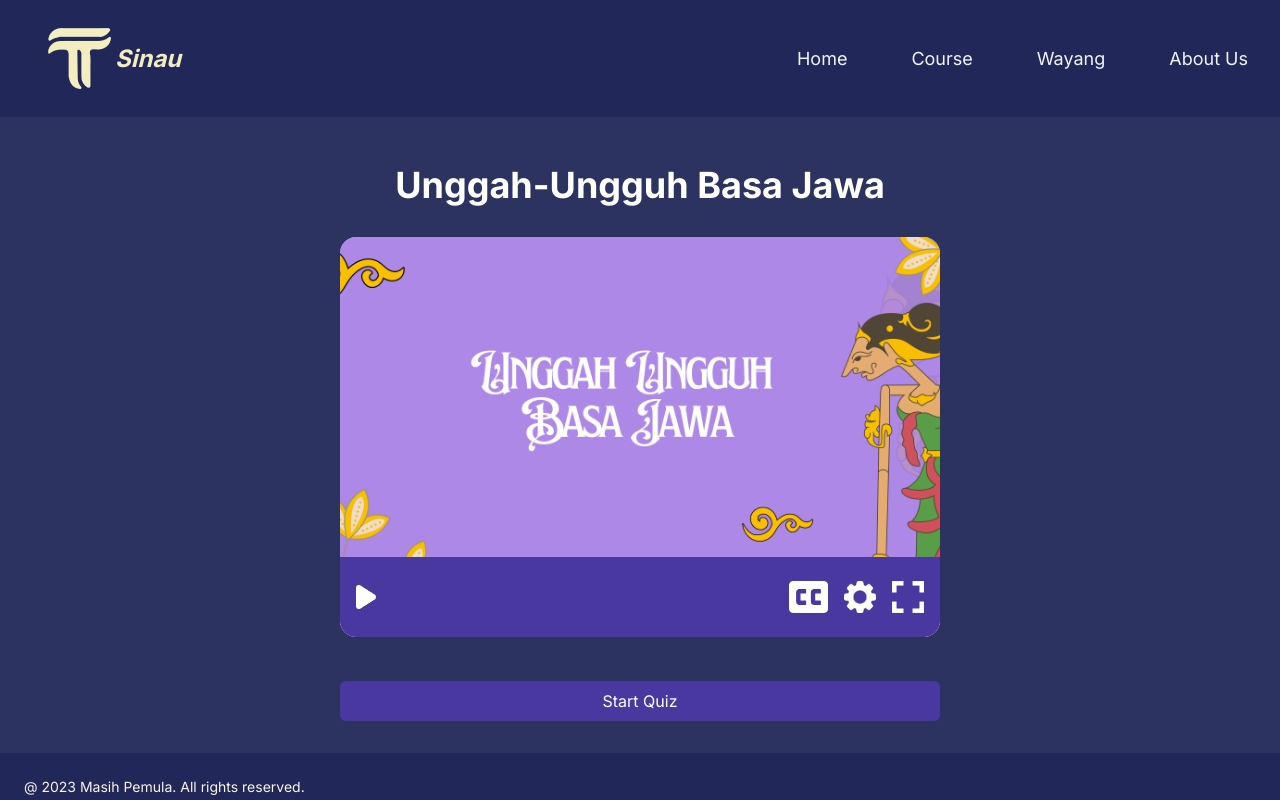
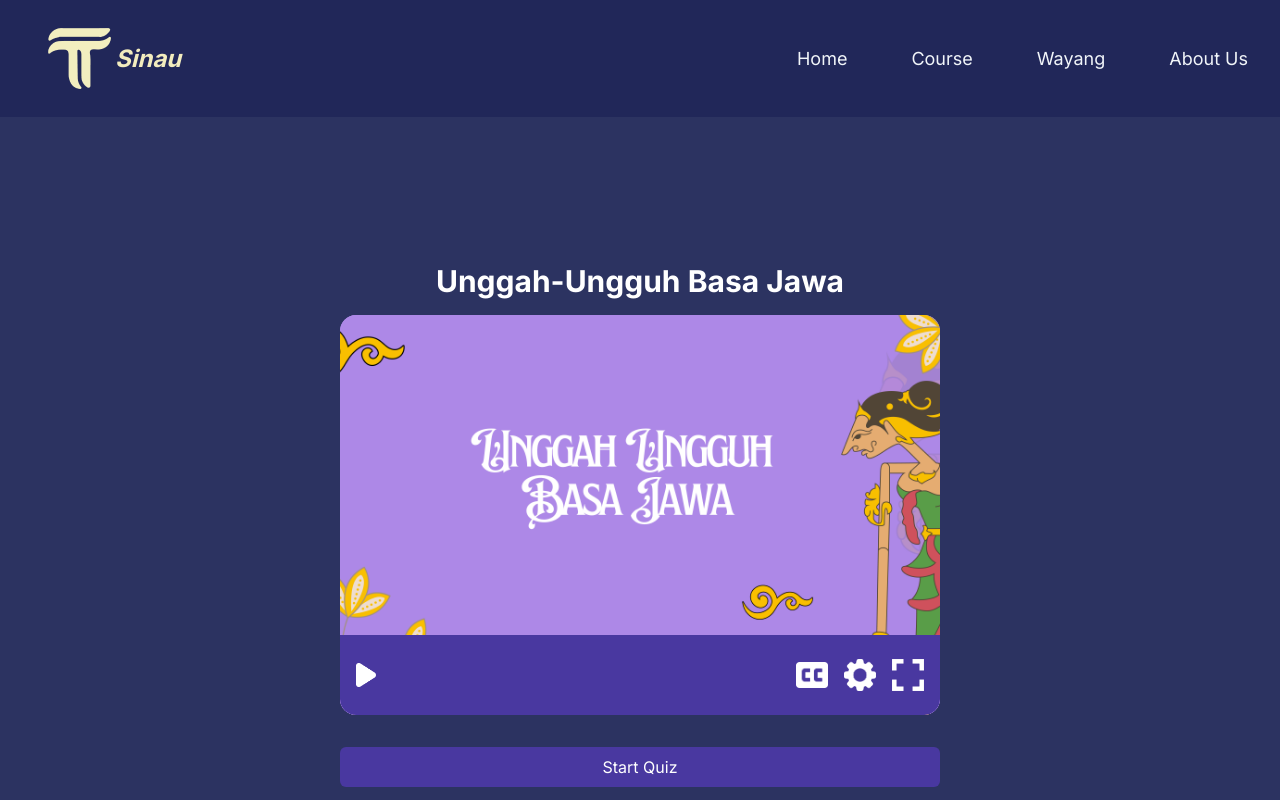
Before and after one commit to princeofverry/Sinau-Web, a Next.js app: page /video in a window 1280 px wide. Shown: the top 800 px of the page. Built offline with nearby package versions, Linux system fonts and the light colour scheme.

Commit message:
udh beberapa fixed

```diff
--- a/src/app/Quiz/page.js
+++ b/src/app/Quiz/page.js
@@ -2,7 +2,7 @@
 import React, { useState } from 'react';
 import { quiz } from '../data.js';
 
-const page = () => {
+const PageQuiz = () => {
   const [activeQuestion, setActiveQuestion] = useState(0);
   const [selectedAnswer, setSelectedAnswer] = useState('');
   const [checked, setChecked] = useState(false);
@@ -55,35 +55,35 @@ const page = () => {
   };
 
   return (
-    <div className='container-quiz bg-[#2C3361] min-h-screen text-white pt-6 pr-80 pl-80'>
-      <h1 className="judul-quiz text-3xl font-bold text-white text-center mt-6">Quiz Page</h1>
+    <div className='bg-[#2C3361] min-h-screen text-white pt-6 sm:px-80 px-8'>
+      <h1 className="sm:text-3xl text-xl font-bold text-white text-center mt-6">Quiz Page</h1>
       <div>
-        <h2 className="judul-quiz2 text-white text-center mt-4i">
+        <h2 className="text-white text-center mt-4">
           Question: {activeQuestion + 1}
           <span>/{questions.length}</span>
         </h2>
       </div>
       <div>
         {!showResult ? (
-          <div className='quiz'>
-            <h3 className='judul-qu'>{questions[activeQuestion].question}</h3>
+          <div className='bg-white sm:p-4 p-6 mt-8 rounded'>
+            <h3 className='text-black text-sm sm:text-lg'>{questions[activeQuestion].question}</h3>
             {answers.map((answer, idx) => (
                <li
                key={idx}
                onClick={() => onAnswerSelected(answer, idx)}
                className={`${
-                 selectedAnswerIndex === idx ? 'li-selected-quiz' : 'li-hover-quiz'
-               } custom-li-class`}
+                 selectedAnswerIndex === idx ? 'text-white bg-[#AD88E7]' : 'bg-[#d8d8d8]'
+               } text-black list-none cursor-pointer my-2 px-4 py-2 border text- border-solid`}
              >
                <span>{answer}</span>
              </li>
             ))}
             {checked ? (
-              <button onClick={nextQuestion} className='btn'>
+              <button onClick={nextQuestion} className='w-full px-4 py-2 mt-3 text-base rounded bg-[#AD88E7] text-white'>
                 {activeQuestion === question.length - 1 ? 'Finish' : 'Next'}
               </button>
             ) : (
-              <button onClick={nextQuestion} disabled className='btn-disabled'>
+              <button onClick={nextQuestion} disabled className='bg-[#4938A0] text-white w-full px-4 py-2 mt-3'>
                 {' '}
                 {activeQuestion === question.length - 1 ? 'Finish' : 'Next'}
               </button>
@@ -113,4 +113,4 @@ const page = () => {
   );
 };
 
-export default page;
+export default PageQuiz;
--- a/src/app/about-us/page.js
+++ b/src/app/about-us/page.js
@@ -49,7 +49,7 @@ const AboutUs = () => {
           </div>
         </div>
         {/* konten 3 */}
-        <div className="text-white w-full flex justify-start items-start pt-8 flex items-center sm:justify-start sm:items-start sm:flex-row flex-col">
+        <div className="text-white w-full justify-start pt-8 flex items-center sm:justify-start sm:items-start sm:flex-row flex-col">
           <div className="w-1/2">
             <div className="max-w-[800px] mx-auto text-start flex flex-col justify-start">
               <p className="text-white md:text-4xl sm:text-6xl text-4xl font-bold md:pt-32 md:pb-0 ml-12">
--- a/src/app/globals.css
+++ b/src/app/globals.css
@@ -104,13 +104,13 @@ html {
 
 /* Quiz */
 
-.judul-quiz3 {
+/* .judul-quiz3 {
   padding-bottom: 2rem;
   color: #fff;
   font-size: 1.8rem;
-}
+} */
 
-button {
+/* button {
   padding: 16px 8px;
   width: 100%;
   margin-top: 12px;
@@ -126,7 +126,7 @@ button {
   color: #fff;
 }
 
-.custom-li-class {
+/* .custom-li-class {
   list-style-type: none;
   cursor: pointer;
   margin: 9px 0;
@@ -156,3 +156,4 @@ button {
 .container-quiz p {
   padding: 8px 0;
 }
+   */
--- a/src/app/video/page.js
+++ b/src/app/video/page.js
@@ -4,14 +4,14 @@ import Link from "next/link";
 
 const Video = () => {
   return (
-    <div className="bg-[#2C3361] h-full text-white p-8 flex flex-col items-center">
-      <h1 className="text-4xl font-bold text-white text-center pt-4 pb-8">
+    <div className="bg-[#2C3361] flex flex-col min-h-screen text-white sm:px-80 px-8 items-center justify-center py-4">
+      <h1 className="sm:text-3xl text-lg font-bold text-white text-center py-4">
         Unggah-Ungguh Basa Jawa
       </h1>
       <div className="max-w-screen-xl mx-auto mb-8">
         <div className="pandawa-container flex justify-center">
           <div className="flex flex-wrap justify-center gap-14">
-            <div className="pandawa-box bg-[#AD88E7] w-full sm:w-[600px] h-[400px] rounded-2xl relative overflow-hidden">
+            <div className="pandawa-box bg-[#AD88E7] sm:w-[600px] w-[300px] h-[200px] sm:h-[400px] rounded-2xl relative overflow-hidden">
               {/* Image inside the top box */}
               <Image
                 src="/courseUnggah.png"
@@ -31,13 +31,19 @@ const Video = () => {
                 </div>
                 {/* Additional icons on the right */}
                 <div className="flex items-center space-x-4">
-                  <img src="/iconCC.png" alt="CC" className="h-8" />
-                  <img
+                  <Image src="/iconCC.png" alt="CC" width={32} height={32} />
+                  <Image
                     src="/iconSetting.png"
                     alt="Setting"
-                    className="h-8"
+                    width={32}
+                    height={32}
                   />
-                  <img src="/iconFull.png" alt="Full" className="h-8" />
+                  <Image
+                    src="/iconFull.png"
+                    alt="Full"
+                    width={32}
+                    height={32}
+                  />
                 </div>
               </div>
             </div>
```
